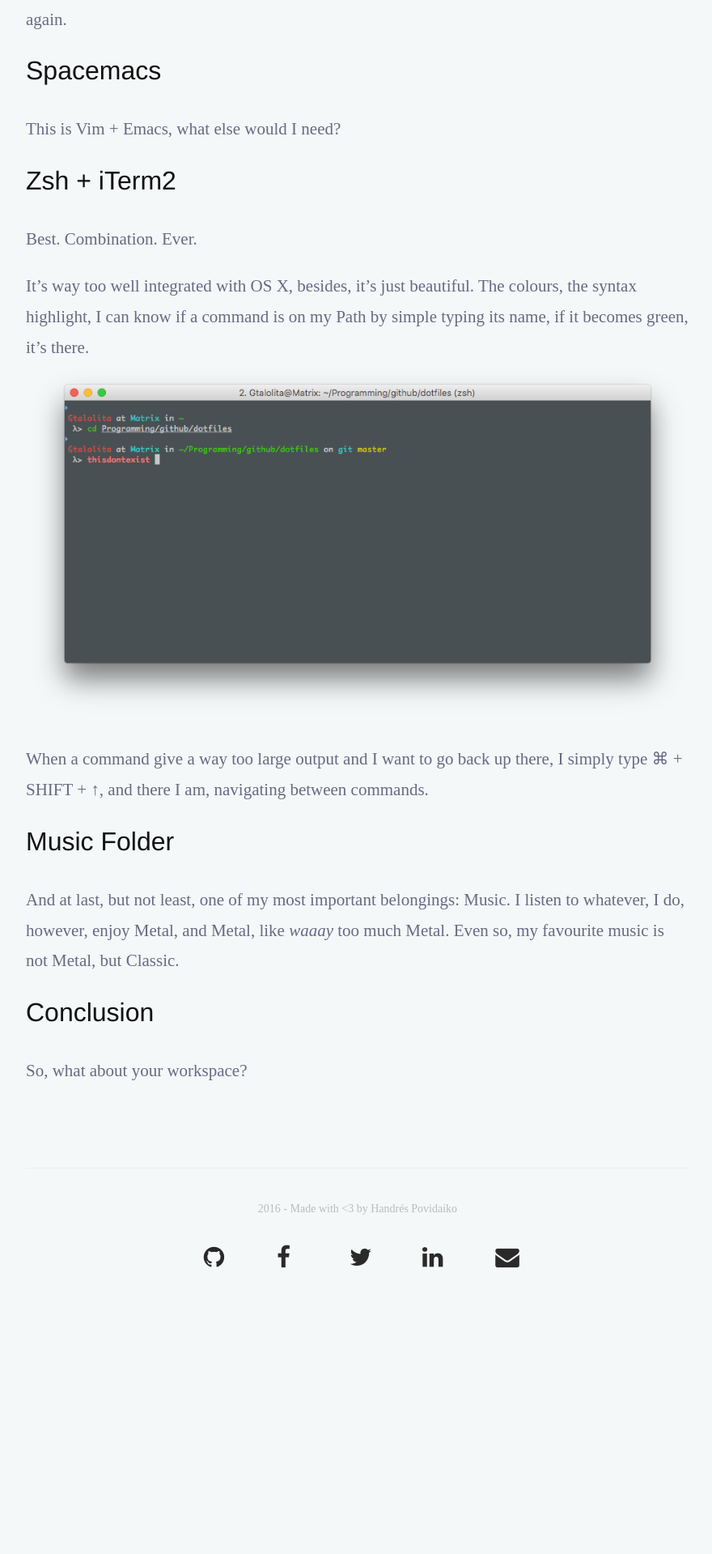
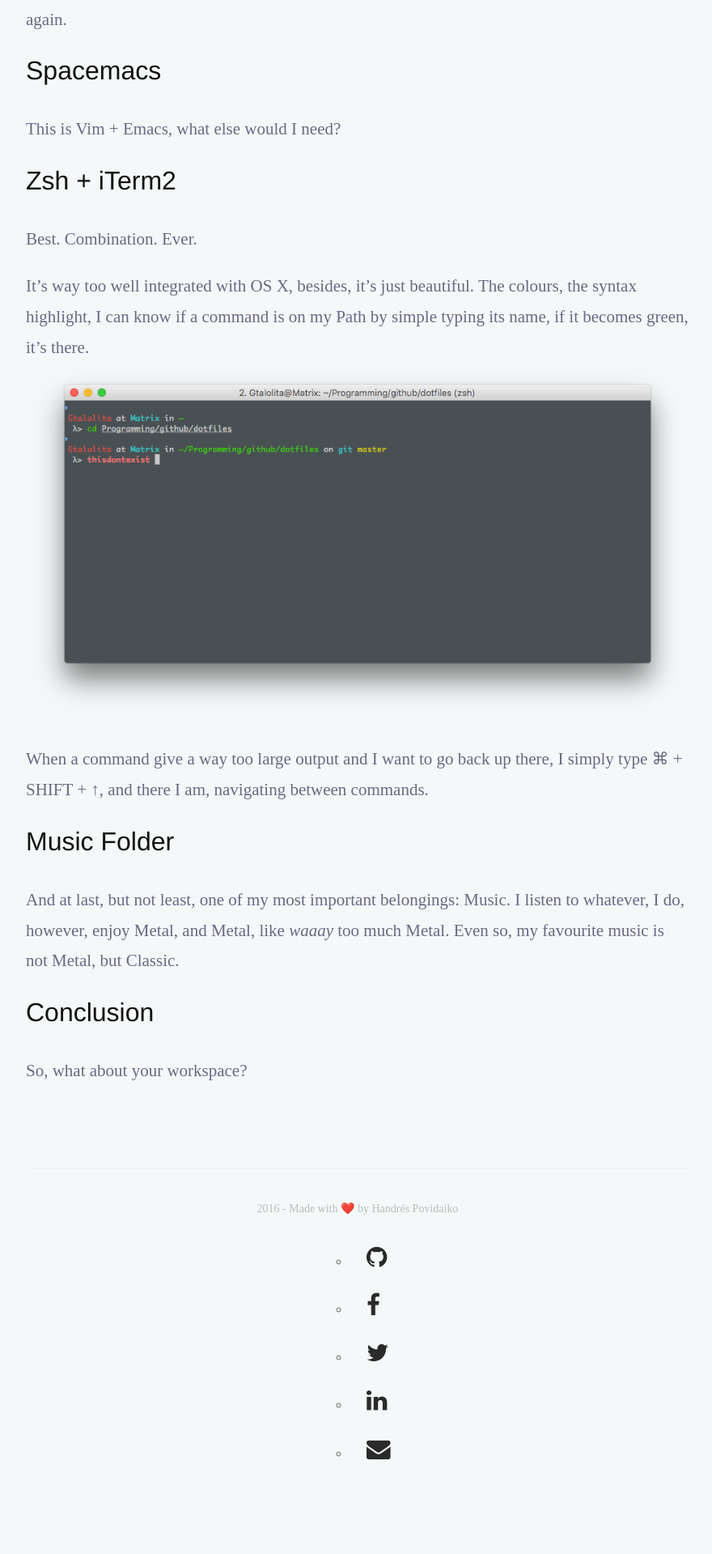
Before and after one commit to gtahp/gtahp.github.io, a Jekyll site: the page built from _posts/2015-06-11-my-workspace-in-7-items.markdown, in a window 1280 px wide. Shown: the part 3106-5025 px from the top of the page at 81% size, without its empty margins (198-1078 px from the left). Built offline with Jekyll 4.4.1, drawn with Linux system fonts in a browser that asks for light colours; nearby versions of some CDN libraries; before the commit the page ends 4729 px from its top, so only the background shows below that.

Commit message:
Fix footer at center of page. Fix links

```diff
--- a/_includes/footer.html
+++ b/_includes/footer.html
@@ -1,11 +1,13 @@
 <footer id="footer">
-    <p class="small">{{ site.time | date: '%Y' }} - Made with &lt;3 by {{ site.author }}</p>
+  <p class="small">{{ site.time | date: '%Y' }} - Made with ❤️ by {{ site.author }}</p>
 
   <div class="social-font">
-    <a href="https://github.com/gtahp" target="_blank" class="fa fa-github" title="github"></a>
-    <a href="https://www.facebook.com/handres.povidaiko" target="_blank" class="fa fa-facebook" title="facebook"></a>
-    <a href="https://www.twitter.com/gta_hp" target="_blank" class="fa fa-twitter" title="twitter"></a>
-    <a href="https://www.linkedin.com/in/handrespovidaiko" target="_blank" class="fa fa-linkedin" title="linkedin"></a>
-    <a href="mailto:handrespovidaiko@gmail.com" target="_blank" class="fa fa-envelope" title="Email Me"></a>
+  <ul class="social-ul">
+  <li class="social-li"><a href="https://github.com/gtahp" target="_blank" class="fa fa-github" title="github"></a></li>
+  <li class="social-li"><a href="https://www.facebook.com/handres.povidaiko" target="_blank" class="fa fa-facebook" title="facebook"></a></li>
+  <li class="social-li"><a href="https://www.twitter.com/gta_hp" target="_blank" class="fa fa-twitter" title="twitter"></a></li>
+  <li class="social-li"><a href="https://www.linkedin.com/in/handrespovidaiko" target="_blank" class="fa fa-linkedin" title="linkedin"></a></li>
+  <li class="social-li"><a href="mailto:handrespovidaiko@gmail.com" target="_blank" class="fa fa-envelope" title="Email Me"></a></li>
+  </ul>
   </div>
 </footer>
--- a/_posts/2015-06-11-my-workspace-in-7-items.markdown
+++ b/_posts/2015-06-11-my-workspace-in-7-items.markdown
@@ -54,7 +54,7 @@ This is Vim + Emacs, what else would I need?
 Best. Combination. Ever.
 
 It's way too well integrated with OS X, besides, it's just beautiful. The colours, the syntax highlight, I can know if a command is on my Path by simple typing its name, if it becomes green, it's there.
-![](/assets/images/Terminal.png "Also, look at that style. Such Beauty")
+![](https://gtahp.github.io/assets/images/Terminal.png "Also, look at that style. Such Beauty")
 
 When a command give a way too large output and I want to go back up there, I simply type ⌘ + SHIFT + ↑, and there I am, navigating between commands.
 
--- a/assets/css/style.css
+++ b/assets/css/style.css
@@ -47,10 +47,16 @@ img {
   vertical-align: bottom;
 }
 
+.social-ul {
+	display: inline-block;
+}
+
+.social-li {
+	display: -moz-grid-line;
+}
+
 .social-font {
-  width: 75%;
-  position: relative;
-  float: right;
+	text-align: center;
   }
 
 .social-font a {
```
